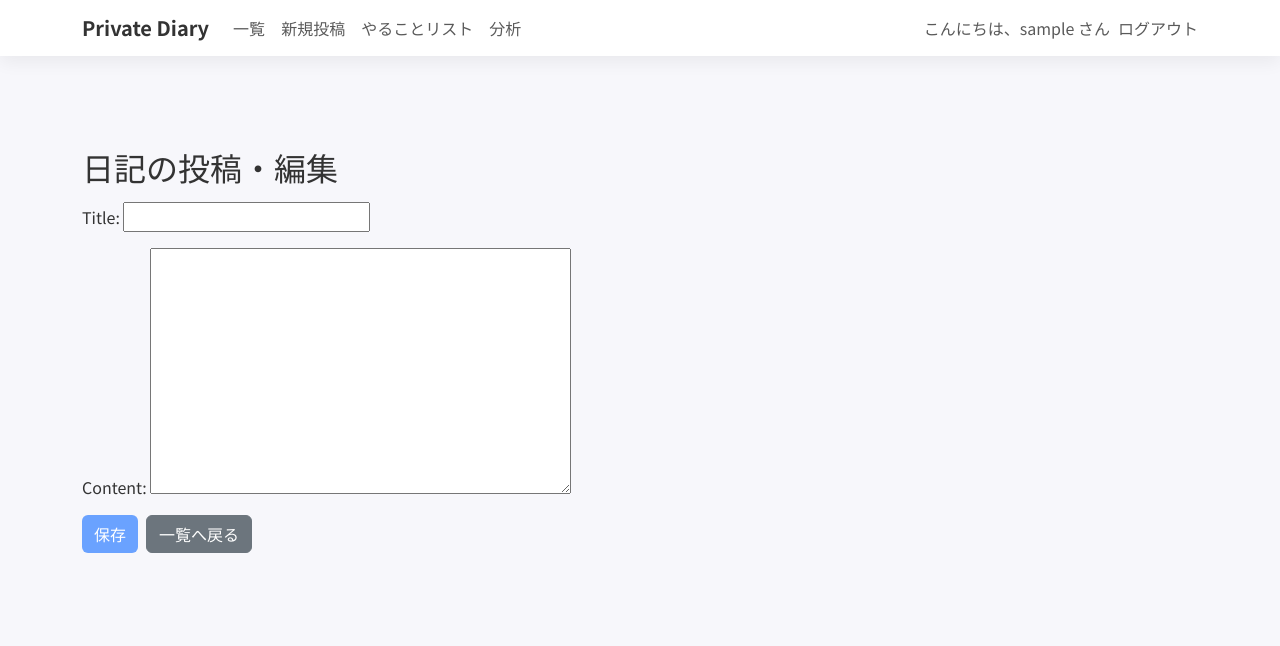
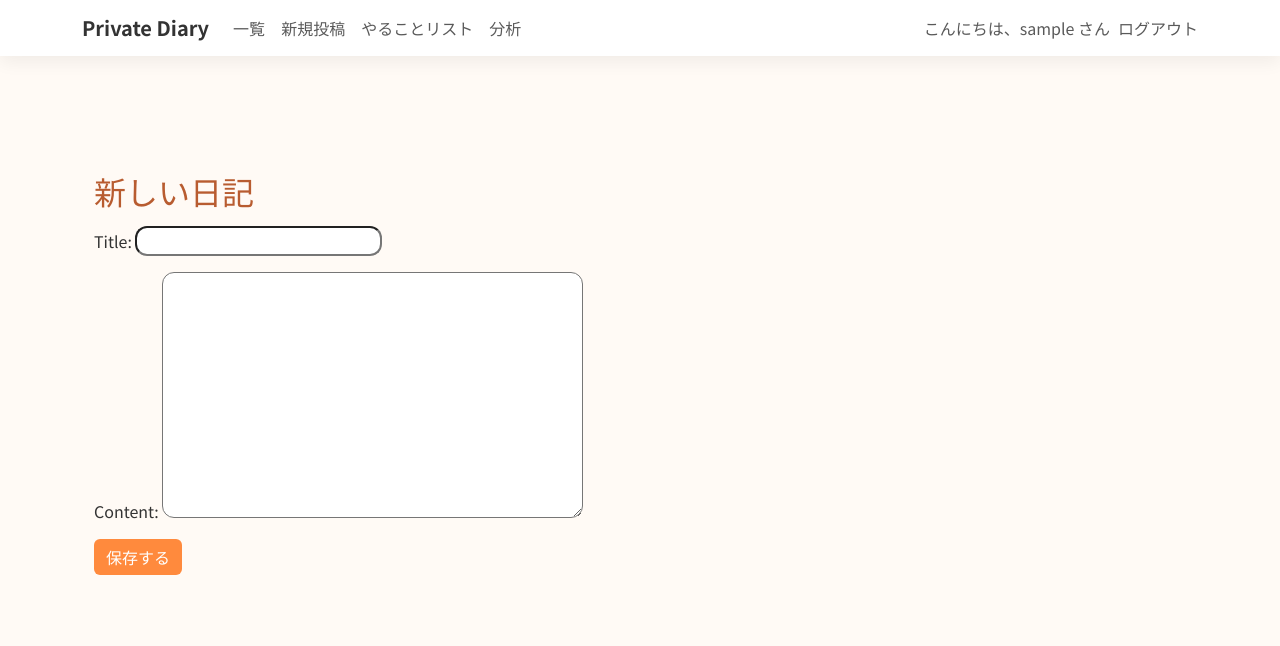
Before and after one commit to Hajime-Arata-Inc/private_diary, a Django app: page /diary/create/ in a window 1280 px wide. Shown: the top 646 px of the page. Run offline with Django 5.2, Linux system fonts and the light colour scheme; the visitor is signed in with stand-in values (Sample User, id 1).

Commit message:
before marge

```diff
--- a/config/settings.py
+++ b/config/settings.py
@@ -82,7 +82,7 @@ AUTH_PASSWORD_VALIDATORS = [
 # 認証後のリダイレクト
 LOGIN_URL = 'login'
 LOGIN_REDIRECT_URL = 'diary:list'
-LOGOUT_REDIRECT_URL = 'login'  # ← 必要に応じて使用
+#LOGOUT_REDIRECT_URL = 'login'  # ← 必要に応じて使用
 
 # タイムゾーンと言語
 LANGUAGE_CODE = 'ja'
--- /dev/null
+++ b/diary/static/diary/js/form-helpers.js
@@ -0,0 +1,19 @@
+// static/diary/js/form-helpers.js
+document.addEventListener("DOMContentLoaded", () => {
+    const forms = document.querySelectorAll("form");
+    forms.forEach((form) => {
+    form.addEventListener("submit", (e) => {
+        const btn = form.querySelector("[type=submit]");
+        if (!btn) return;
+        if (btn.dataset.submitted === "true") {
+        e.preventDefault(); // 二重送信防止
+        return;
+        }
+        btn.dataset.submitted = "true";
+        btn.disabled = true;
+        const original = btn.innerHTML;
+        btn.dataset.original = original;
+        btn.innerHTML = "送信中...";
+        });
+    });
+});
--- /dev/null
+++ b/diary/static/diary/theme-create.css
@@ -0,0 +1,4 @@
+body { background: #fffaf5; }
+h2 { color: #b85c30; }
+input, textarea, select { border-radius: 12px; }
+.btn-primary { background: #ff8a3d; border: none; }
--- /dev/null
+++ b/diary/static/diary/theme-login.css
@@ -0,0 +1,5 @@
+/* 柔らかい配色・丸み */
+body { background: #f5f7ff; font-family: system-ui, -apple-system, "Hiragino Sans", "Noto Sans JP", sans-serif; }
+.card { background: #ffffff; border-radius: 16px; box-shadow: 0 10px 30px rgba(0,0,0,.06); }
+.btn-primary { background: #5b7cff; border: none; }
+h2 { color: #4053b8; }
--- /dev/null
+++ b/diary/static/diary/theme-logout.css
@@ -0,0 +1,3 @@
+body { background: #f6f6f6; }
+h2 { color: #666; letter-spacing: .02em; }
+a.btn { border-radius: 9999px; }
--- a/diary/templates/diary/diary_form.html
+++ b/diary/templates/diary/diary_form.html
@@ -1,15 +1,22 @@
 {% extends 'base.html' %}
-{% block title %}日記の投稿{% endblock %}
+{% load static %}   <!-- ★これを追加 -->
+
+{% block title %}日記を作成{% endblock %}
+
+{% block extra_head %}
+<link rel="stylesheet" href="{% static 'diary/theme-create.css' %}">
+{% endblock %}
 
 {% block content %}
-<h2 class="mb-3">日記の投稿・編集</h2>
-
-<form method="post" novalidate>
-  {% csrf_token %}
-  {{ form.as_p }}
-  <div class="d-flex gap-2">
-    <button type="submit" class="btn btn-primary">保存</button>
-    <a class="btn btn-secondary" href="{% url 'diary:list' %}">一覧へ戻る</a>
-  </div>
-</form>
+<div class="container py-4">
+  <h2 class="mb-3">新しい日記</h2>
+  <form method="post">
+    {% csrf_token %}
+    {{ form.as_p }}
+    <button type="submit" class="btn btn-primary">保存する</button>
+  </form>
+</div>
 {% endblock %}
+{% block extra_script %}
+<script src="{% static 'diary/js/form-helpers.js' %}"></script>
+{% endblock %}
--- a/private_diary/templates/base.html
+++ b/private_diary/templates/base.html
@@ -7,13 +7,14 @@
   <meta name="viewport" content="width=device-width, initial-scale=1">
   <!-- 例: Bootstrap（任意） -->
   <link rel="stylesheet" href="https://cdn.jsdelivr.net/npm/bootstrap@5.3.3/dist/css/bootstrap.min.css">
-  {% load static %}
 <link rel="icon" href="{% static 'favicon.ico' %}">
 <link rel="apple-touch-icon" href="{% static 'apple-touch-icon.png' %}">
 <link rel="apple-touch-icon-precomposed" href="{% static 'apple-touch-icon-precomposed.png' %}">
 <link rel="preconnect" href="https://fonts.googleapis.com">
 <link rel="preconnect" href="https://fonts.gstatic.com" crossorigin>
 <link href="https://fonts.googleapis.com/css2?family=Noto+Sans+JP:wght@400;500;700&display=swap" rel="stylesheet">
+<!-- 共通CSS -->
+<link rel="stylesheet" href="{% static 'diary/style.css' %}">
 <style>
   body { font-family: 'Noto Sans JP', system-ui, -apple-system, "Segoe UI", Roboto, "Helvetica Neue", Arial, "Noto Sans", "Apple Color Emoji", "Segoe UI Emoji", "Segoe UI Symbol", "Noto Color Emoji", sans-serif; }
 </style>
@@ -21,6 +22,7 @@
   <style>
     body { padding-top: 64px; }
   </style>
+  <!-- ページごとの追加CSS/JS（head内） -->
   {% block extra_head %}{% endblock %}
 </head>
 <body>
@@ -91,7 +93,7 @@
 
 <!-- 例: Bootstrap JS（任意） -->
 <script src="https://cdn.jsdelivr.net/npm/bootstrap@5.3.3/dist/js/bootstrap.bundle.min.js"></script>
-{% block extra_js %}{% endblock %}
 <script src="{% static 'js/chart-config.js' %}"></script>
+{% block extra_script %}{% endblock %}
 </body>
 </html>
```
Also changed, not shown: diary/static/diary/js/page-fade.js (added, +8 -0 lines), private_diary/templates/registration/logged_out.html (+14 -2 lines), private_diary/templates/registration/login.html (+19 -9 lines), diary/static/diary/style.css (added).
